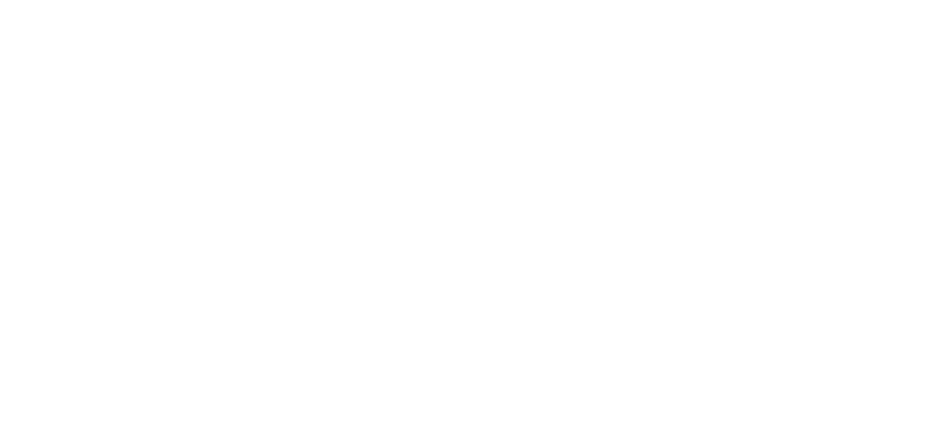
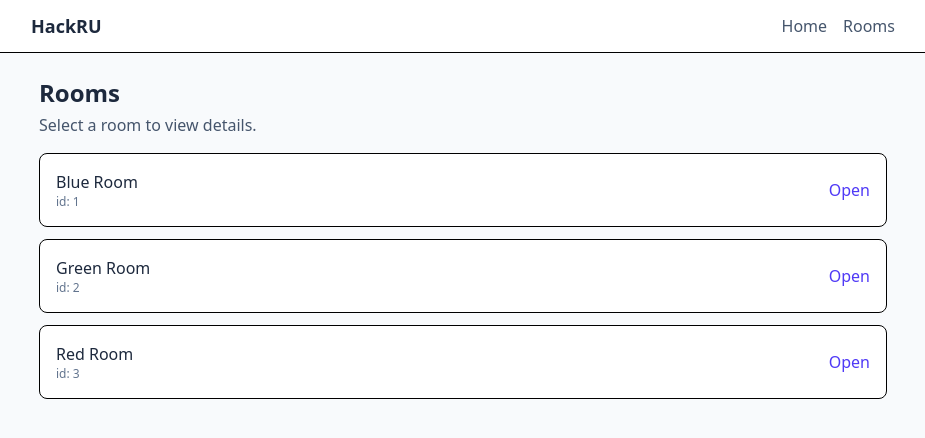
Before and after one commit to Bismithblde/hackru-project, a React (Vite) app in the folder client/: page /rooms in a window 1280 px wide. Shown: the top 438 px of the page, without its empty margins (177-1102 px from the left). Built offline with nearby package versions, Linux system fonts and the light colour scheme.

Commit message:
initial website

```diff
--- a/client/package.json
+++ b/client/package.json
@@ -13,7 +13,8 @@
     "@tailwindcss/vite": "^4.1.14",
     "react": "^19.1.1",
     "react-dom": "^19.1.1",
-    "tailwindcss": "^4.1.14"
+    "tailwindcss": "^4.1.14",
+    "react-router-dom": "^6.20.0"
   },
   "devDependencies": {
     "@eslint/js": "^9.36.0",
--- a/client/src/App.tsx
+++ b/client/src/App.tsx
@@ -1,7 +1,37 @@
-import React, { useState } from "react";
+import React from "react";
+import { BrowserRouter, Routes, Route, Link } from "react-router-dom";
+import Home from "./pages/Home";
+import Rooms from "./pages/Rooms";
+import Room from "./pages/Room";
 
 const App: React.FC = () => {
-  return <div className=""></div>;
+  return (
+    <BrowserRouter>
+      <div className="min-h-screen bg-slate-50">
+        <header className="bg-white border-b">
+          <div className="max-w-4xl mx-auto px-4 py-3 flex items-center justify-between">
+            <h1 className="text-lg font-semibold text-slate-800">HackRU</h1>
+            <nav className="flex gap-4">
+              <Link to="/" className="text-slate-600 hover:text-slate-900">
+                Home
+              </Link>
+              <Link to="/rooms" className="text-slate-600 hover:text-slate-900">
+                Rooms
+              </Link>
+            </nav>
+          </div>
+        </header>
+
+        <main className="max-w-4xl mx-auto p-6">
+          <Routes>
+            <Route path="/" element={<Home />} />
+            <Route path="/rooms" element={<Rooms />} />
+            <Route path="/rooms/:id" element={<Room />} />
+          </Routes>
+        </main>
+      </div>
+    </BrowserRouter>
+  );
 };
 
 export default App;
--- /dev/null
+++ b/client/src/pages/Home.tsx
@@ -0,0 +1,24 @@
+import React from "react";
+import { Link } from "react-router-dom";
+
+const Home: React.FC = () => {
+  return (
+    <div className="space-y-6">
+      <h2 className="text-2xl font-bold text-slate-800">Welcome</h2>
+      <p className="text-slate-600">
+        This is the Home page. Use the Rooms page to view available rooms.
+      </p>
+
+      <div className="mt-4">
+        <Link
+          to="/rooms"
+          className="inline-flex items-center px-4 py-2 bg-indigo-600 text-white rounded-md hover:bg-indigo-700"
+        >
+          View Rooms
+        </Link>
+      </div>
+    </div>
+  );
+};
+
+export default Home;
--- /dev/null
+++ b/client/src/pages/Room.tsx
@@ -0,0 +1,23 @@
+import React from "react";
+import { useParams, Link } from "react-router-dom";
+
+const Room: React.FC = () => {
+  const { id } = useParams();
+
+  return (
+    <div className="space-y-4">
+      <div className="flex items-center justify-between">
+        <h2 className="text-2xl font-bold text-slate-800">Room {id}</h2>
+        <Link to="/rooms" className="text-sm text-indigo-600 hover:underline">
+          Back to rooms
+        </Link>
+      </div>
+
+      <div className="bg-white border rounded-lg p-4">
+        <p className="text-slate-600">This is a stub page for room id <span className="font-mono text-sm text-slate-800">{id}</span>.</p>
+      </div>
+    </div>
+  );
+};
+
+export default Room;
--- /dev/null
+++ b/client/src/pages/Rooms.tsx
@@ -0,0 +1,40 @@
+import React from "react";
+import { Link } from "react-router-dom";
+
+const Rooms: React.FC = () => {
+  // sample static rooms for demo
+  const rooms = [
+    { id: "1", name: "Blue Room" },
+    { id: "2", name: "Green Room" },
+    { id: "3", name: "Red Room" },
+  ];
+
+  return (
+    <div>
+      <h2 className="text-2xl font-bold text-slate-800">Rooms</h2>
+      <p className="text-slate-600 mt-1">Select a room to view details.</p>
+
+      <ul className="mt-4 space-y-3">
+        {rooms.map((r) => (
+          <li
+            key={r.id}
+            className="bg-white border rounded-lg p-4 flex items-center justify-between"
+          >
+            <div>
+              <div className="font-medium text-slate-800">{r.name}</div>
+              <div className="text-xs text-slate-500">id: {r.id}</div>
+            </div>
+            <Link
+              to={`/rooms/${r.id}`}
+              className="text-indigo-600 hover:underline"
+            >
+              Open
+            </Link>
+          </li>
+        ))}
+      </ul>
+    </div>
+  );
+};
+
+export default Rooms;
```
Also changed, not shown: 1 other file (tests, documents, lock files or other folders).
